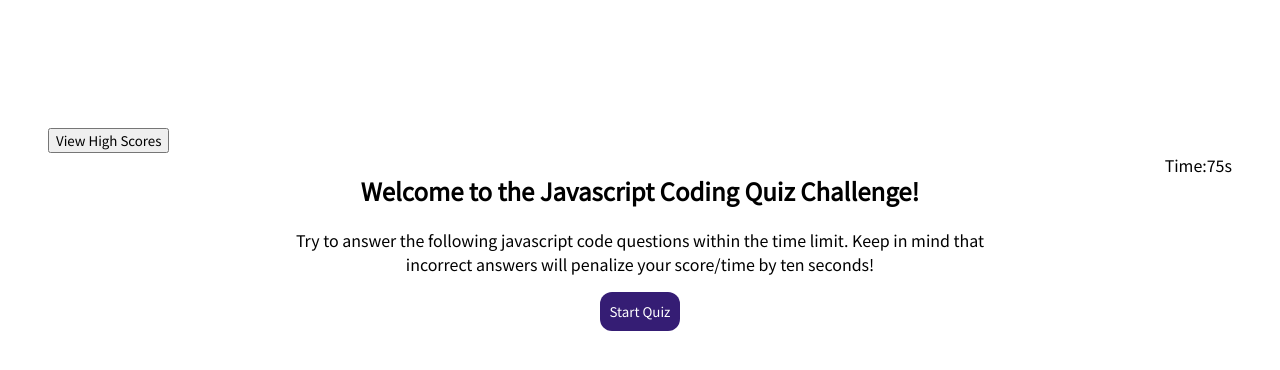
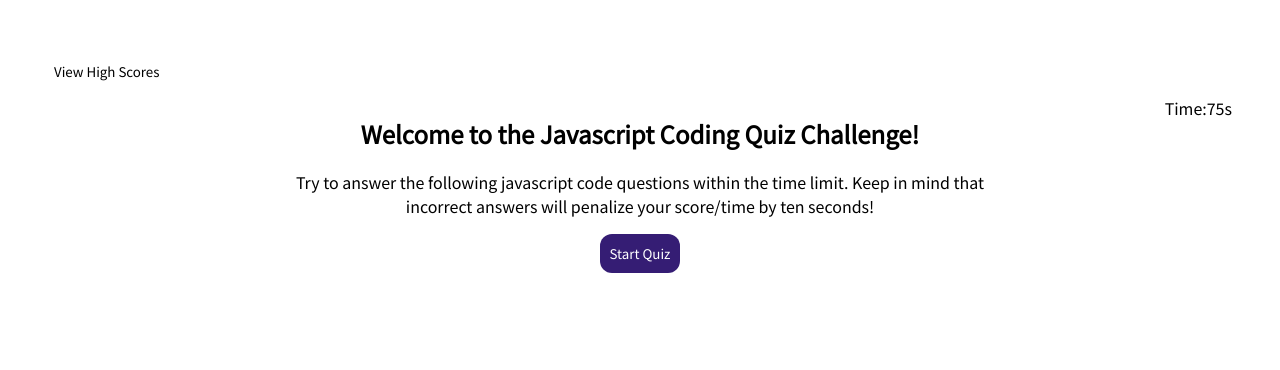
Before and after one commit to Jaylee0119/Quiz-App, a plain HTML site: page index.html in a window 1280 px wide. Drawn offline with Linux system fonts and the light colour scheme.

Commit message:
customize the appearance of highscore button

```diff
--- a/assets/css/style.css
+++ b/assets/css/style.css
@@ -66,12 +66,14 @@ section{
 .start_area{
     text-align:center
 }
-.start_btn{
-    color: #fff;
-    border-radius: 12px;
+.score_btn{
     box-shadow: none;
     outline: none;
-    background-color: #351d74;
+    background-color: #fff;
+    border: none;
+}
+.score_btn p:hover{
+    color: #c978ec;
 }
 
 /* Mobile */
--- a/index.html
+++ b/index.html
@@ -13,7 +13,7 @@
     <header>
         <div class="row">
             <div >
-                <button id="scores" type="button" style="margin-top: 80px;">View High Scores</button>
+                <button id="scores" type="button" class="score_btn" ><P>View High Scores</P></button>
             </div>
             <div >
                 <p style="float: right;margin: auto;top: 0;" class="d-flex justify-content-end time">Time:75s</p>
```
Also changed, not shown: assets/js/script.js (+6 -6 lines).
